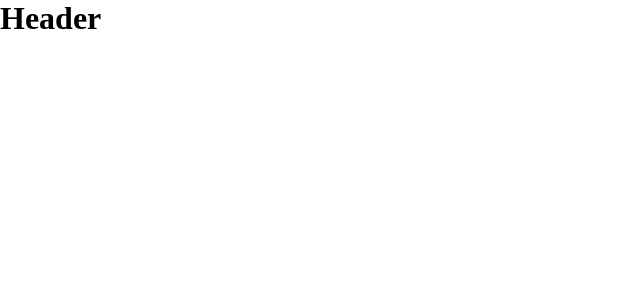
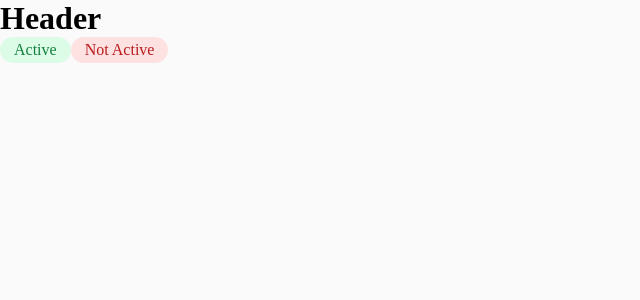
Before and after one commit to Nepalcem/next-crm, a Next.js app: page / in a window 1280 px wide. Shown: the top 300 px of the page, without its empty margins (0-640 px from the left). Built offline with nearby package versions, Linux system fonts and the light colour scheme.

Commit message:
basic css modules

```diff
--- /dev/null
+++ b/src/app/components/active-label.module.css
@@ -0,0 +1,9 @@
+.label {
+  display: inline-flex;
+  gap: 8px;
+  align-items: center;
+  padding: 4px 14px;
+  background: #dcfce7;
+  border-radius: 28px;
+  color: #15803d;
+}
--- /dev/null
+++ b/src/app/components/active-label.tsx
@@ -0,0 +1,10 @@
+import React from "react";
+import styles from "./active-label.module.css";
+
+export interface ActiveLabelsProps {
+    children: React.ReactNode;
+}
+
+export default function ActiveLabel({ children }: ActiveLabelsProps) {
+    return <span className={styles.label}>{children}</span>
+}
--- /dev/null
+++ b/src/app/components/not-active-label.module.css
@@ -0,0 +1,9 @@
+.label {
+  display: inline-flex;
+  gap: 8px;
+  align-items: center;
+  padding: 4px 14px;
+  background: #fee2e2;
+  border-radius: 28px;
+  color: #b91c1c;
+}
--- /dev/null
+++ b/src/app/components/not-active-label.tsx
@@ -0,0 +1,10 @@
+import React from "react";
+import styles from "./not-active-label.module.css";
+
+export interface NotActiveLabelsProps {
+  children: React.ReactNode;
+}
+
+export default function NotActiveLabel({ children }: NotActiveLabelsProps) {
+  return <span className={styles.label}>{children}</span>;
+}
--- a/src/app/globals.css
+++ b/src/app/globals.css
@@ -3,3 +3,7 @@
   padding: 0;
   margin: 0;
 }
+
+body {
+  background-color: #FAFAFA;
+}
--- a/src/app/page.tsx
+++ b/src/app/page.tsx
@@ -1,6 +1,12 @@
+import ActiveLabel from "./components/active-label";
+import NotActiveLabel from "./components/not-active-label";
 
 export default function Home() {
   return (
-    <main><h1>Header</h1></main>
+    <main>
+      <h1>Header</h1>
+      <ActiveLabel>Active</ActiveLabel>
+      <NotActiveLabel>Not Active</NotActiveLabel>
+    </main>
   );
 }
```
